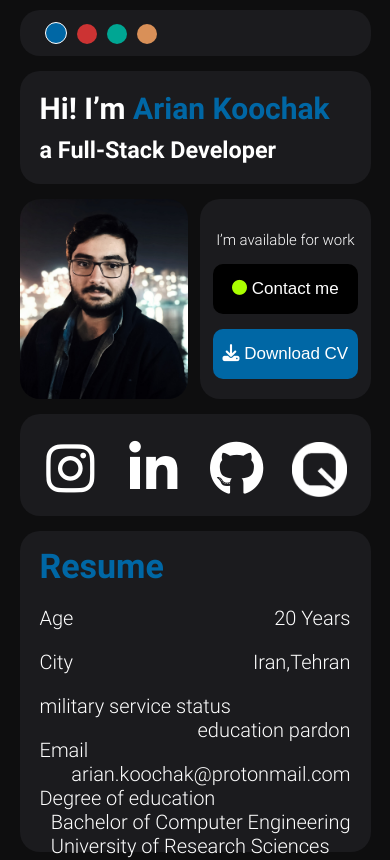
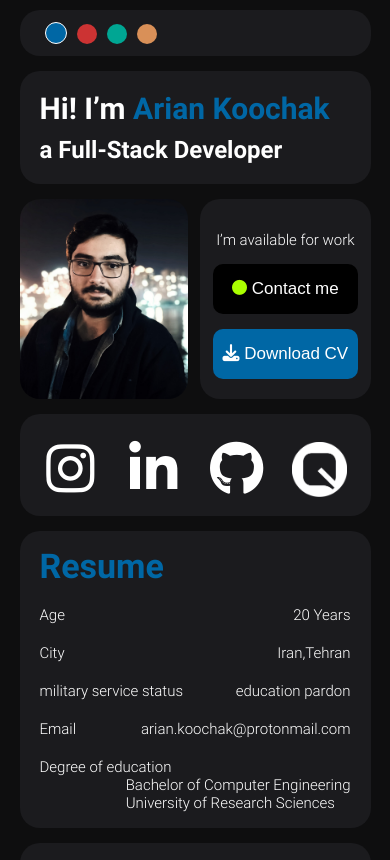
Before and after one commit to ariankoochak/PersonalWebsite, a React (Create React App) app in the folder ariankoochak/: page / in a window 390 px wide. Shown: the top 860 px of the page. Built offline with nearby package versions, Linux system fonts and the light colour scheme.

Commit message:
update mobile responsive styles

```diff
--- a/ariankoochak/src/Assets/Styles/global.css
+++ b/ariankoochak/src/Assets/Styles/global.css
@@ -629,6 +629,9 @@ a{
         font-size: 20px;
          padding: 20px 10px 20px 20px;
     }
+    .title-div h3{
+        font-size: 24px;
+    }
     .image-div{
         height: 200px;
     }
@@ -645,6 +648,9 @@ a{
     }
     .socials-div div{
         width: 18%;
+    }
+    .resume-div .resume-data span{
+        font-size: 15px;
     }
     .resume-div .resume-data{
         padding: 0 10px;
```
